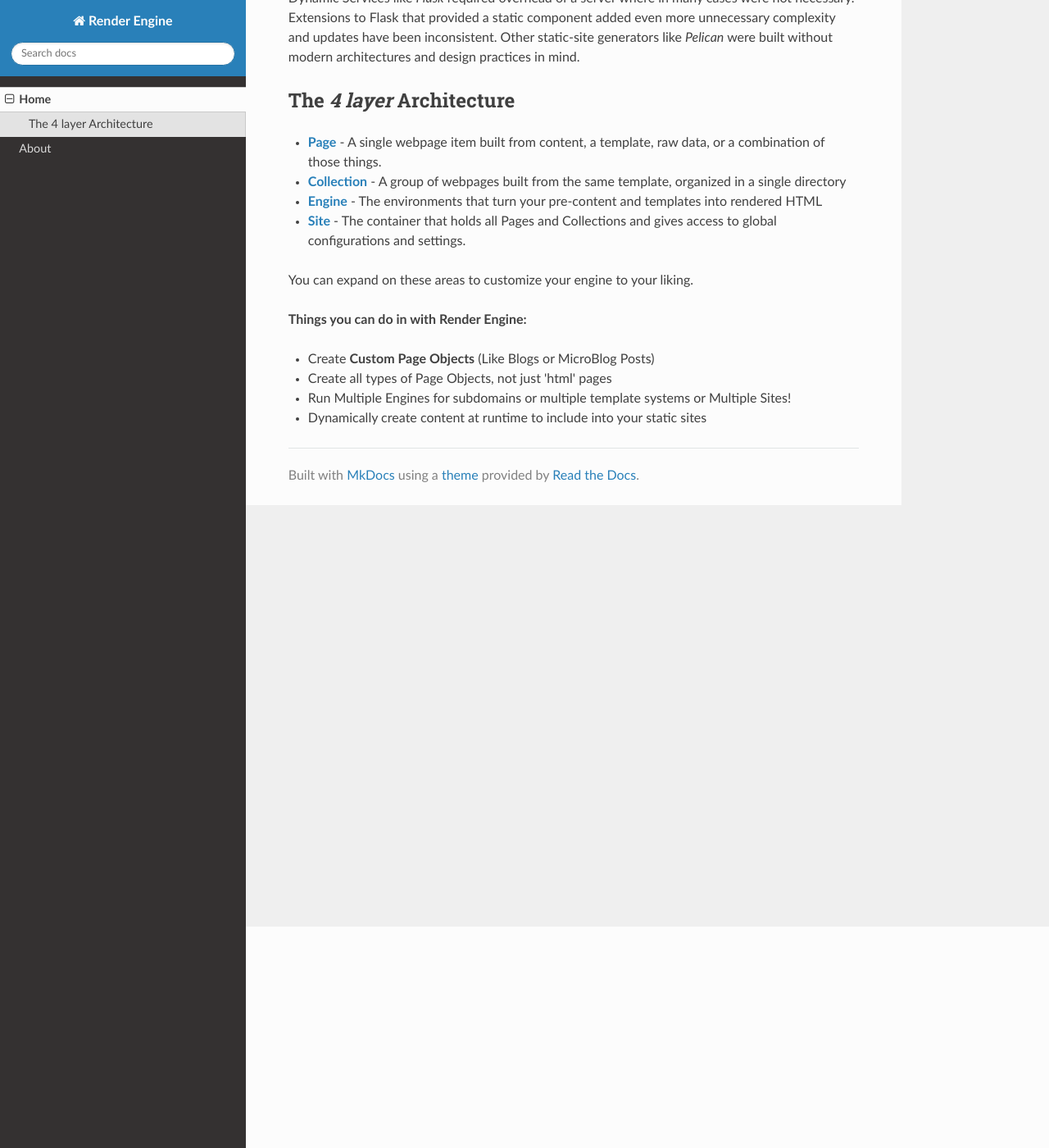
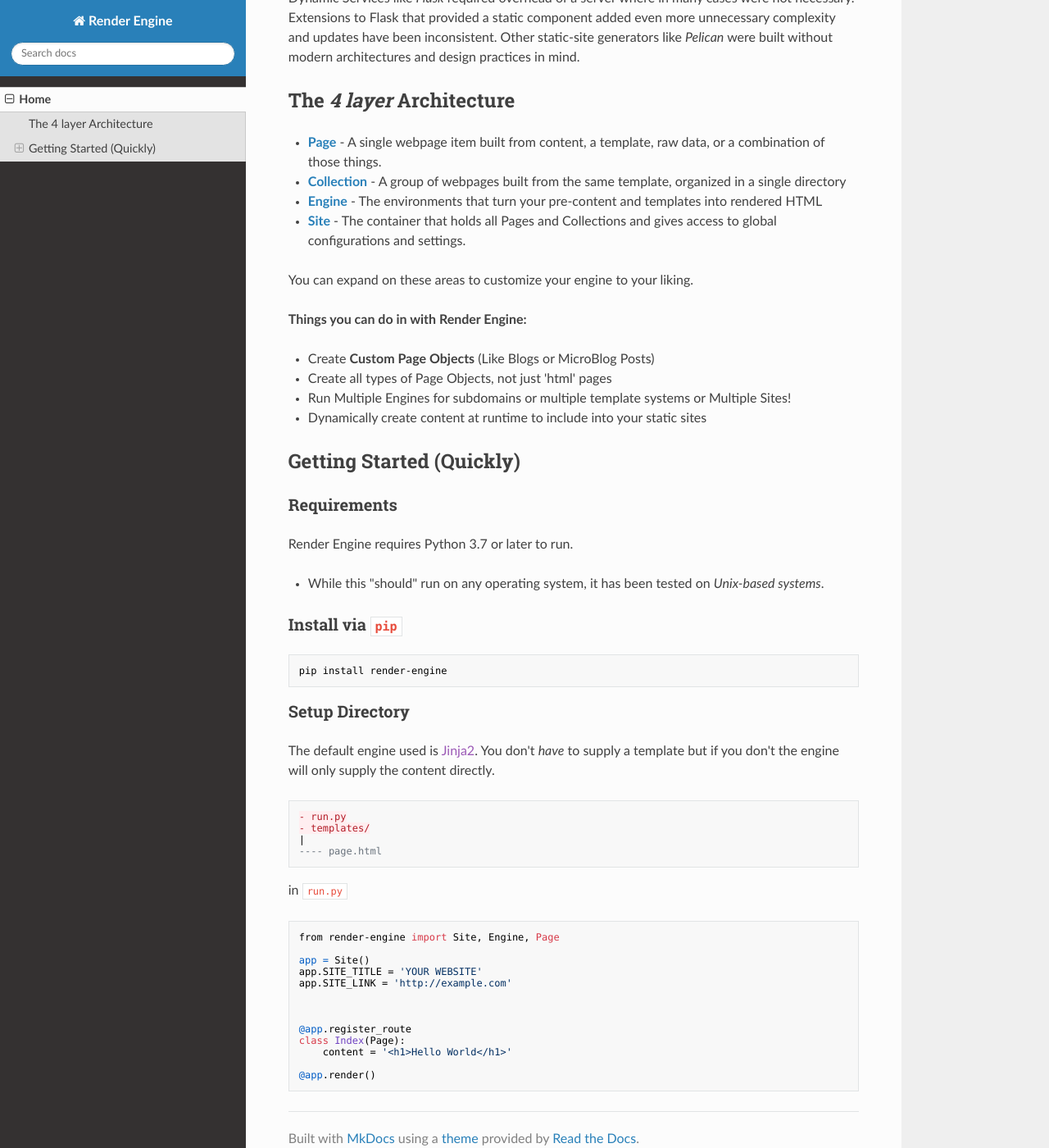
Before and after one commit to render-engine/render-engine, an MkDocs documentation site: the page built from docs/index.md, in a window 1280 px wide and 1400 px high, scrolled down 270 px. Shown: the whole window at 82% size. Built offline with MkDocs 1.6.1, drawn with Linux system fonts in a browser that asks for light colours; nearby versions of some CDN libraries.

Commit message:
update docs/index with quickstart

````diff
--- a/docs/index.md
+++ b/docs/index.md
@@ -24,3 +24,44 @@
 - Create all types of Page Objects, not just 'html' pages
 - Run Multiple Engines for subdomains or multiple template systems or Multiple Sites!
 - Dynamically create content at runtime to include into your static sites
+
+## Getting Started (Quickly)
+
+### Requirements
+Render Engine requires Python 3.7 or later to run.
+
+* While this "should" run on any operating system, it has been tested on _Unix-based systems_.
+
+### Install via `pip`
+
+```
+pip install render-engine
+```
+
+### Setup Directory
+The default engine used is [Jinja2](). You don't _have_ to supply a template but if you don't the engine will only supply the content directly.
+
+```
+- run.py
+- templates/
+|
+---- page.html
+```
+
+in `run.py`
+
+```
+from render-engine import Site, Engine, Page
+
+app = Site()
+app.SITE_TITLE = 'YOUR WEBSITE'
+app.SITE_LINK = 'http://example.com'
+
+
+
+@app.register_route
+class Index(Page):
+    content = '<h1>Hello World</h1>'
+
+@app.render()
+```
--- a/mkdocs.yml
+++ b/mkdocs.yml
@@ -2,6 +2,5 @@
 
 nav:
     - Home: index.md
-    - About: About.md
 
 theme: readthedocs
--- a/render_engine/__init__.py
+++ b/render_engine/__init__.py
@@ -2,4 +2,3 @@
 from .engine import Engine
 from .page import Page
 from .site import Site
-from .route import Route
````
Also changed, not shown: 2 other files.
